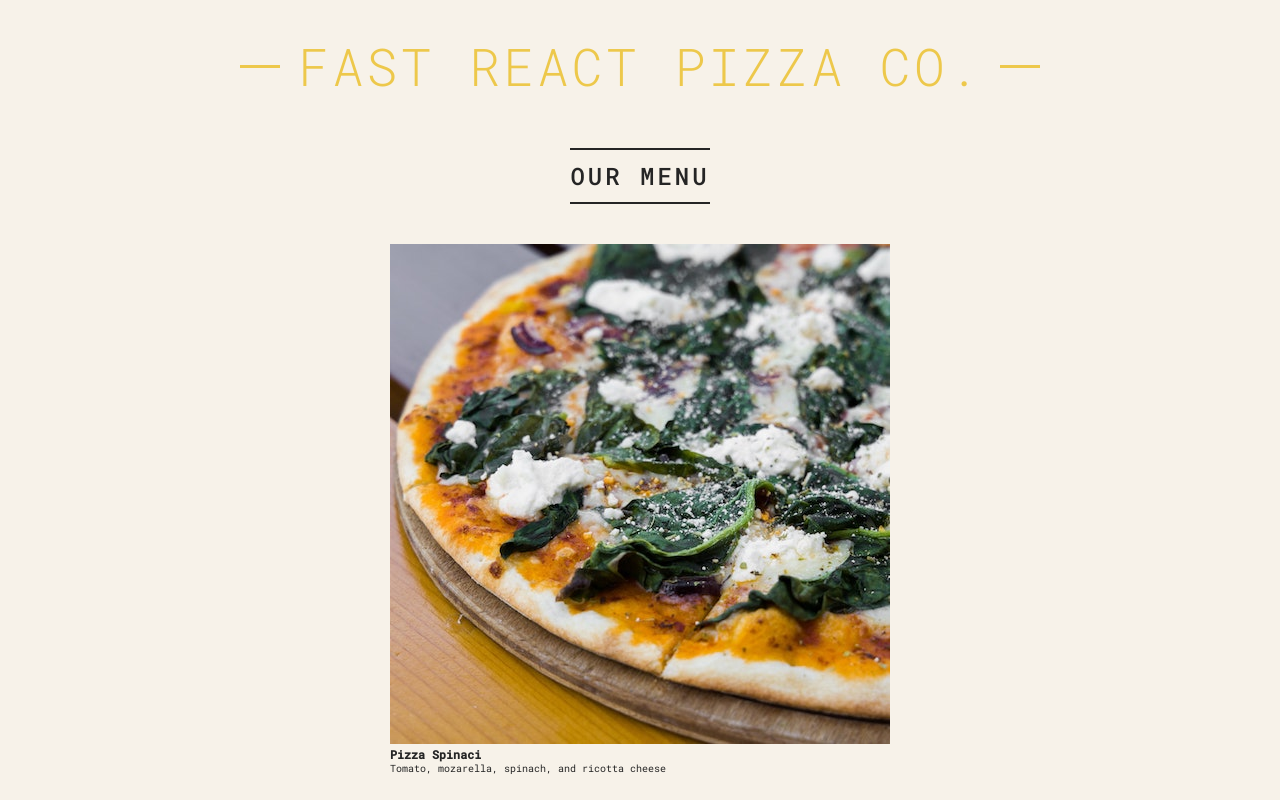
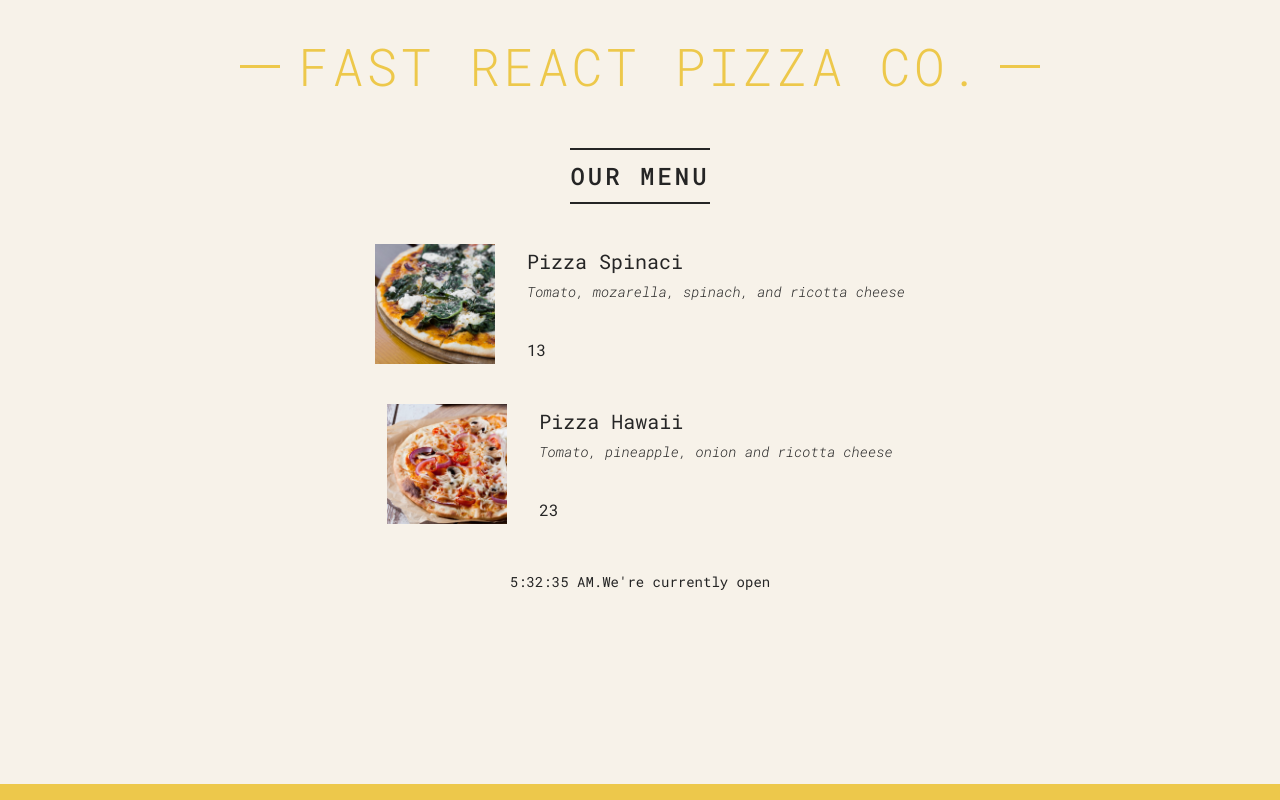
Before and after one commit to TinaLee-prog/PizzaMenu, a React (Create React App) app: page / in a window 1280 px wide. Shown: the top 800 px of the page. Built offline with nearby package versions, Linux system fonts and the light colour scheme.

Commit message:
add props

```diff
--- a/src/index.js
+++ b/src/index.js
@@ -74,11 +74,33 @@
   return (
     <main className="menu">
       <h2>Our Menu</h2>
-      <Pizza />
-      <Pizza />
-      <Pizza />
-      <Pizza />
+      <Pizza
+        name="Pizza Spinaci"
+        ingredients="Tomato, mozarella, spinach, and ricotta cheese"
+        photoName="pizzas/spinaci.jpg"
+        price={10}
+      />
+
+      <Pizza
+        name="Pizza Hawaii"
+        ingredients="Tomato, pineapple, onion and ricotta cheese"
+        photoName="pizzas/funghi.jpg"
+        price={20} //為了讓其為number用{}
+      />
     </main>
+  );
+}
+
+function Pizza(props) {
+  return (
+    <div className="pizza">
+      <img src={props.photoName} alt="{props.name}"></img>
+      <div>
+        <h3>{props.name}</h3>
+        <p>{props.ingredients}</p>
+        <span>{props.price + 3}</span>
+      </div>
+    </div>
   );
 }
 
@@ -101,16 +123,6 @@
 
 //const Test = ()
 
-function Pizza() {
-  return (
-    <div>
-      <img src="pizzas/spinaci.jpg" alt="Pizza spinaci"></img>
-      <h3>Pizza Spinaci</h3>
-      <p>Tomato, mozarella, spinach, and ricotta cheese</p>
-    </div>
-  );
-}
-
 const root = ReactDOM.createRoot(document.getElementById("root"));
 root.render(
   <React.StrictMode>
```
